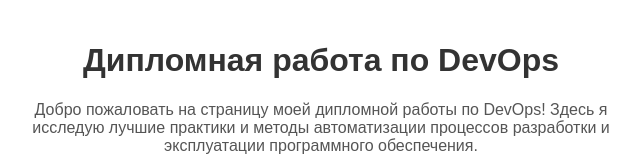
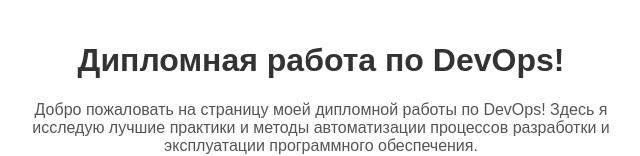
Before and after one commit to CLLlAgOB/netology-diplom, a plain HTML site: page Docker/index.html in a window 1280 px wide. Shown: the part 211-367 px from the top of the page, without its empty margins (319-959 px from the left). Drawn offline with Linux system fonts and the light colour scheme.

Commit message:
Docker fix

```diff
--- a/Docker/index.html
+++ b/Docker/index.html
@@ -29,7 +29,7 @@
 <body>
     <div class="container">
         <img class="logo" src="https://salid.ru/sites/default/files/online_school/netologiya-min.png" alt="Netology Logo">
-        <h1>Дипломная работа по DevOps</h1>
+        <h1>Дипломная работа по DevOps!</h1>
         <p>Добро пожаловать на страницу моей дипломной работы по DevOps! Здесь я исследую лучшие практики и методы автоматизации процессов разработки и эксплуатации программного обеспечения.</p>
                <p>Спасибо за посещение!</p>
     </div>
```
Also changed, not shown: 2 other files.
